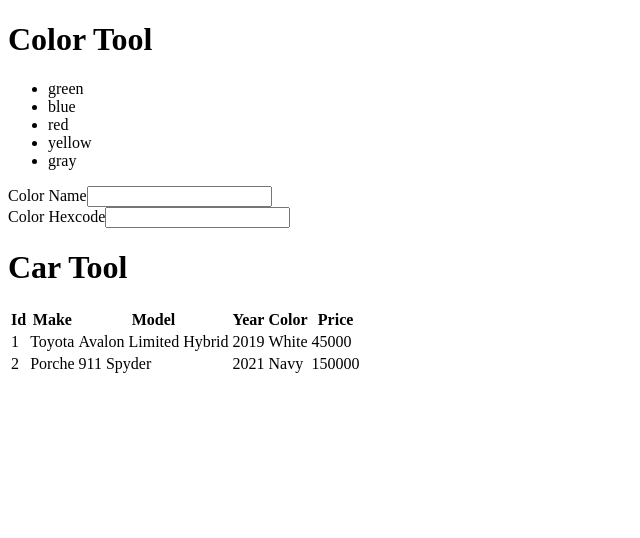
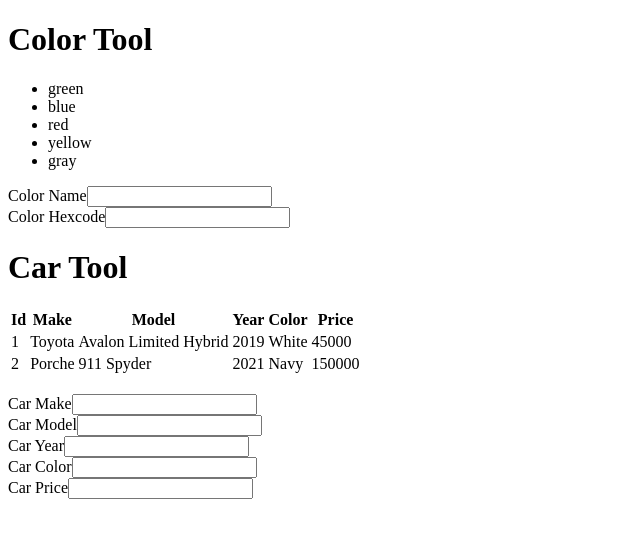
Before and after one commit to tspauld98/demo-app, a React (Create React App) app: page / in a window 1280 px wide. Shown: the top 538 px of the page, without its empty margins (0-640 px from the left). Built offline with nearby package versions, Linux system fonts and the light colour scheme.

Commit message:
Added car form to CarTool

```diff
--- a/src/components/CarTool.js
+++ b/src/components/CarTool.js
@@ -1,4 +1,23 @@
+import { useState } from 'react';
+
 export const CarTool = (props) => {
+
+  const [ carForm, setCarForm ] = useState({
+    carMake: '',
+    carModel: '',
+    carYear: '',
+    carColor: '',
+    carPrice: '',
+  });
+
+  const change = (e) => {
+    setCarForm({
+      ...carForm,
+      [ e.target.name ]: e.target.value,
+    });
+  };
+
+  console.log(carForm);
 
   const carItems = props.cars.map((car) => {
     return (
@@ -31,6 +50,29 @@ export const CarTool = (props) => {
         </thead>
         <tbody>{carItems}</tbody>
       </table>
+      <br/>
+      <form>
+        <div>
+          <label htmlFor="car-make-input">Car Make</label>
+          <input type="text" id="car-make-input" value={carForm.carMake} onChange={change} name="carMake" />
+        </div>
+        <div>
+          <label htmlFor="car-model-input">Car Model</label>
+          <input type="text" id="car-model-input" value={carForm.carModel} onChange={change} name="carModel" />
+        </div>
+        <div>
+          <label htmlFor="car-year-input">Car Year</label>
+          <input type="text" id="car-year-input" value={carForm.carYear} onChange={change} name="carYear" />
+        </div>
+        <div>
+          <label htmlFor="car-color-input">Car Color</label>
+          <input type="text" id="car-color-input" value={carForm.carColor} onChange={change} name="carColor" />
+        </div>
+        <div>
+          <label htmlFor="car-price-input">Car Price</label>
+          <input type="text" id="car-price-input" value={carForm.carPrice} onChange={change} name="carPrice" />
+        </div>
+      </form>
     </>
   );
 
```
